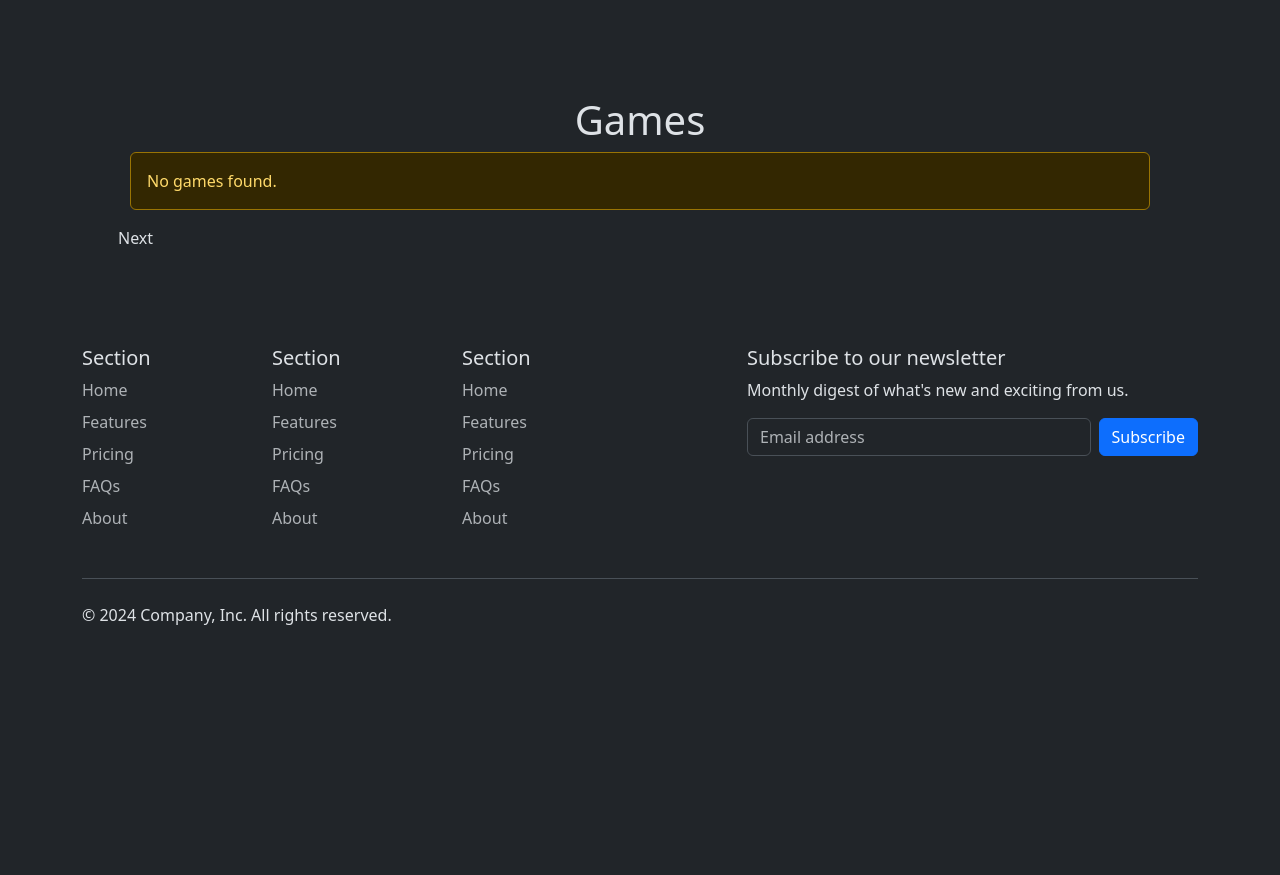
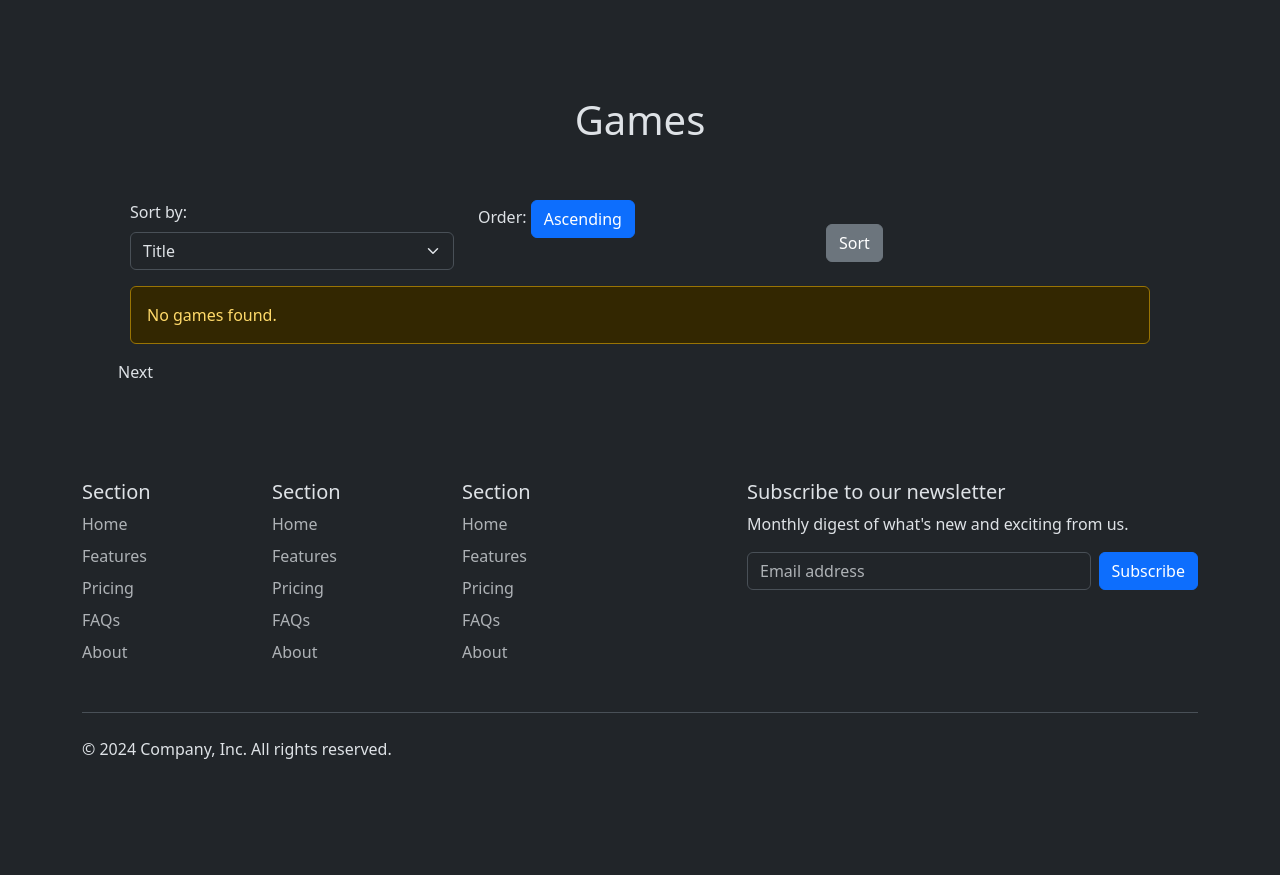
Before and after one commit to kxnjo/Fry, a Flask app: page /game/games in a window 1280 px wide. Shown: the part 76-951 px from the top of the page. Before the commit the page ends 701 px from the top, so only its background shows below. Run offline with Flask 3, Linux system fonts and the light colour scheme; data that the repository does not hold is empty.

Commit message:
game sorting implemented

```diff
--- a/routes/game.py
+++ b/routes/game.py
@@ -20,6 +20,8 @@ def create_connection():
 def view_all_games():
 
     page = request.args.get('page', 1, type=int)
+    sort_by = request.args.get('sort', 'title')  # Default sort is by title
+    sort_order = request.args.get('order', 'asc')  # Default order is ascending
 
     # Define the limit of items per page
     per_page = 10
@@ -27,9 +29,16 @@ def view_all_games():
     # Calculate the offset for the SQL query
     offset = (page - 1) * per_page
 
-    conn = create_connection()
-    cur = conn.cursor()
-    cur.execute('''
+    if sort_by == 'price':
+        order_by = 'g.price'
+    elif sort_by == 'release_date':
+        order_by = 'g.release_date'
+    else:
+        order_by = 'g.title'  # Default is alphabetically by title
+
+    order_direction = 'ASC' if sort_order == 'asc' else 'DESC'
+
+    query = f'''
     SELECT
         g.game_id,
         g.title,
@@ -37,8 +46,16 @@ def view_all_games():
         g.price
     FROM
         game g
+    ORDER BY
+        {order_by} {order_direction}
     LIMIT %s OFFSET %s
-    ''', (per_page, offset))
+    '''
+
+    conn = create_connection()
+    cur = conn.cursor()
+
+    # Execute the query with the limit and offset parameters
+    cur.execute(query, (per_page, offset))
     rows = cur.fetchall()
 
     # Create a list to hold game data
@@ -55,7 +72,7 @@ def view_all_games():
     else:
         print("not found")
 
-    return render_template("games/view_games.html", games = games, page = page)
+    return render_template("games/view_games.html", games=games, page=page, sort_by=sort_by, sort_order=sort_order)
 
 @game_bp.route("/game/<game_id>")
 def view_game(game_id):
--- a/templates/games/view_games.html
+++ b/templates/games/view_games.html
@@ -2,6 +2,30 @@
 {% block content %}
 <div class="container mt-5">
     <h1 class="text-center">Games</h1>
+    <br>
+    <br>
+    <form method="GET" class="mb-3">
+        <div class="row">
+            <div class="col-md-4">
+                <label for="sort_by" class="form-label">Sort by:</label>
+                <select name="sort" id="sort_by" class="form-select">
+                    <option value="title" {% if sort_by == 'title' %}selected{% endif %}>Title</option>
+                    <option value="price" {% if sort_by == 'price' %}selected{% endif %}>Price</option>
+                    <option value="release_date" {% if sort_by == 'release_date' %}selected{% endif %}>Release Date</option>
+                </select>
+            </div>
+            <div class="col-md-4">
+                <label for="sort_order" class="form-label">Order:</label>
+                <button type="button" onclick="toggleSortOrder()" id="orderButton" class="btn btn-primary">
+                    {% if sort_order == 'asc' %}Ascending{% else %}Descending{% endif %}
+                </button>
+                <input type="hidden" name="order" id="sort_order" value="{{ sort_order }}">
+            </div>
+            <div class="col-md-4">
+                <button type="submit" class="btn btn-secondary mt-4">Sort</button>
+            </div>
+        </div>
+    </form>
 
     <div class="row">
         <div class="col-12">
@@ -23,13 +47,25 @@
         </div>
     </div>
 </div>
-<div class="pagination"></div>
+<div class="pagination">
     {% if page > 1 %}
-    <a class="nav-link" href="{{ url_for('game_bp.view_all_games', page=page-1) }}">Previous</a>
+    <a class="nav-link" href="{{ url_for('game_bp.view_all_games', page=page-1, sort=sort_by, order=sort_order) }}">Previous</a>
+    {% endif %}
+    <a class="nav-link" href="{{ url_for('game_bp.view_all_games', page=page+1, sort=sort_by, order=sort_order) }}">Next</a>
+</div>
 
-    {% endif %}
+<script>
+    function toggleSortOrder() {
+        const orderInput = document.getElementById("sort_order");
+        const orderButton = document.getElementById("orderButton");
 
-    <a class="nav-link" href="{{ url_for('game_bp.view_all_games', page=page+1) }}">Next</a>
-
-</div>
+        if (orderInput.value === 'asc') {
+            orderInput.value = 'desc';
+            orderButton.textContent = 'Descending'; // Update button text
+        } else {
+            orderInput.value = 'asc';
+            orderButton.textContent = 'Ascending'; // Update button text
+        }
+    }
+</script>
 {% endblock %}
```
